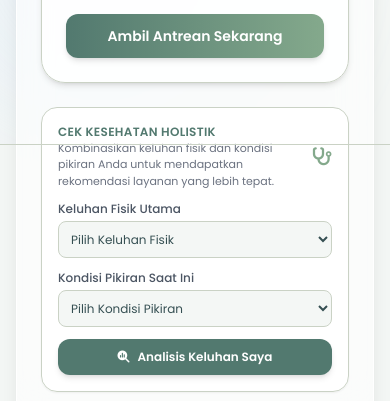
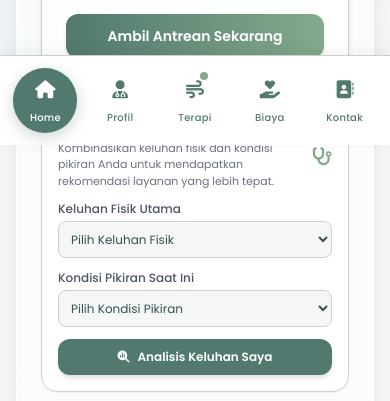
Before and after one commit to smartonesda/unipro-team-1, a plain HTML site: page index.html in a window 390 px wide. Shown: the part 699-1100 px from the top of the page. Drawn offline with nearby package versions, Linux system fonts and the light colour scheme.

Commit message:
Perbaikan Pada Halaman Beranda

```diff
--- a/index.html
+++ b/index.html
@@ -101,31 +101,37 @@
       </div>
     </nav>
 
-    <nav class="fixed bottom-0 inset-x-0 z-20 bg-white border-t border-sage-200 sm:hidden shadow-[0_-4px_6px_-1px_rgba(0,0,0,0.05)]">
-      <div class="hidden sm:flex items-center gap-1 text-sm bg-sage-100/50 p-1 rounded-full">
-        <button class="nav-link tab-active px-4 py-1.5 rounded-full text-sage-600 font-medium transition-all duration-200 flex items-center gap-2" data-target="beranda">
-          <i class="fa-solid fa-house text-xs"></i>
-          Beranda
+    <nav class="fixed bottom-0 inset-x-0 z-50 bg-white border-t border-sage-200 sm:hidden shadow-[0_-4px_15px_rgba(0,0,0,0.05)] pb-safe">
+      <div class="flex items-center justify-around px-2 py-3">
+        <button class="nav-link tab-active group flex flex-col items-center justify-center gap-1 p-2 rounded-2xl w-16 transition-all duration-300" data-target="beranda">
+          <i class="fa-solid fa-house text-lg mb-0.5 group-hover:-translate-y-1 transition-transform"></i>
+          <span class="text-[10px] font-medium tracking-wide">Home</span>
         </button>
 
-        <button class="nav-link px-4 py-1.5 rounded-full text-sage-600 hover:bg-sage-200 transition-all duration-200 flex items-center gap-2" data-target="profil">
-          <i class="fa-solid fa-user-doctor text-xs"></i>
-          Profil
+        <button class="nav-link group flex flex-col items-center justify-center gap-1 p-2 rounded-2xl w-16 transition-all duration-300" data-target="profil">
+          <i class="fa-solid fa-user-doctor text-lg mb-0.5 group-hover:-translate-y-1 transition-transform"></i>
+          <span class="text-[10px] font-medium tracking-wide">Profil</span>
         </button>
 
-        <button class="nav-link px-4 py-1.5 rounded-full text-sage-600 hover:bg-sage-200 transition-all duration-200 flex items-center gap-2" data-target="terapi">
-          <i class="fa-solid fa-wind text-xs"></i>
-          Terapi
+        <button class="nav-link group flex flex-col items-center justify-center gap-1 p-2 rounded-2xl w-16 transition-all duration-300" data-target="terapi">
+          <div class="relative">
+              <i class="fa-solid fa-wind text-lg mb-0.5 group-hover:rotate-12 transition-transform"></i>
+              <span class="absolute -top-1 -right-1 flex h-2 w-2">
+                <span class="animate-ping absolute inline-flex h-full w-full rounded-full bg-sage-400 opacity-75"></span>
+                <span class="relative inline-flex rounded-full h-2 w-2 bg-sage-500"></span>
+              </span>
+          </div>
+          <span class="text-[10px] font-medium tracking-wide">Terapi</span>
         </button>
 
-        <button class="nav-link px-4 py-1.5 rounded-full text-sage-600 hover:bg-sage-200 transition-all duration-200 flex items-center gap-2" data-target="htm">
-          <i class="fa-solid fa-hand-holding-heart text-xs"></i>
-          Layanan
+        <button class="nav-link group flex flex-col items-center justify-center gap-1 p-2 rounded-2xl w-16 transition-all duration-300" data-target="htm">
+          <i class="fa-solid fa-hand-holding-heart text-lg mb-0.5 group-hover:-translate-y-1 transition-transform"></i>
+          <span class="text-[10px] font-medium tracking-wide">Biaya</span>
         </button>
 
-        <button class="nav-link px-4 py-1.5 rounded-full text-sage-600 hover:bg-sage-200 transition-all duration-200 flex items-center gap-2" data-target="kontak">
-          <i class="fa-solid fa-address-book text-xs"></i>
-          Kontak
+        <button class="nav-link group flex flex-col items-center justify-center gap-1 p-2 rounded-2xl w-16 transition-all duration-300" data-target="kontak">
+          <i class="fa-solid fa-address-book text-lg mb-0.5 group-hover:-translate-y-1 transition-transform"></i>
+          <span class="text-[10px] font-medium tracking-wide">Kontak</span>
         </button>
       </div>
     </nav>
```
